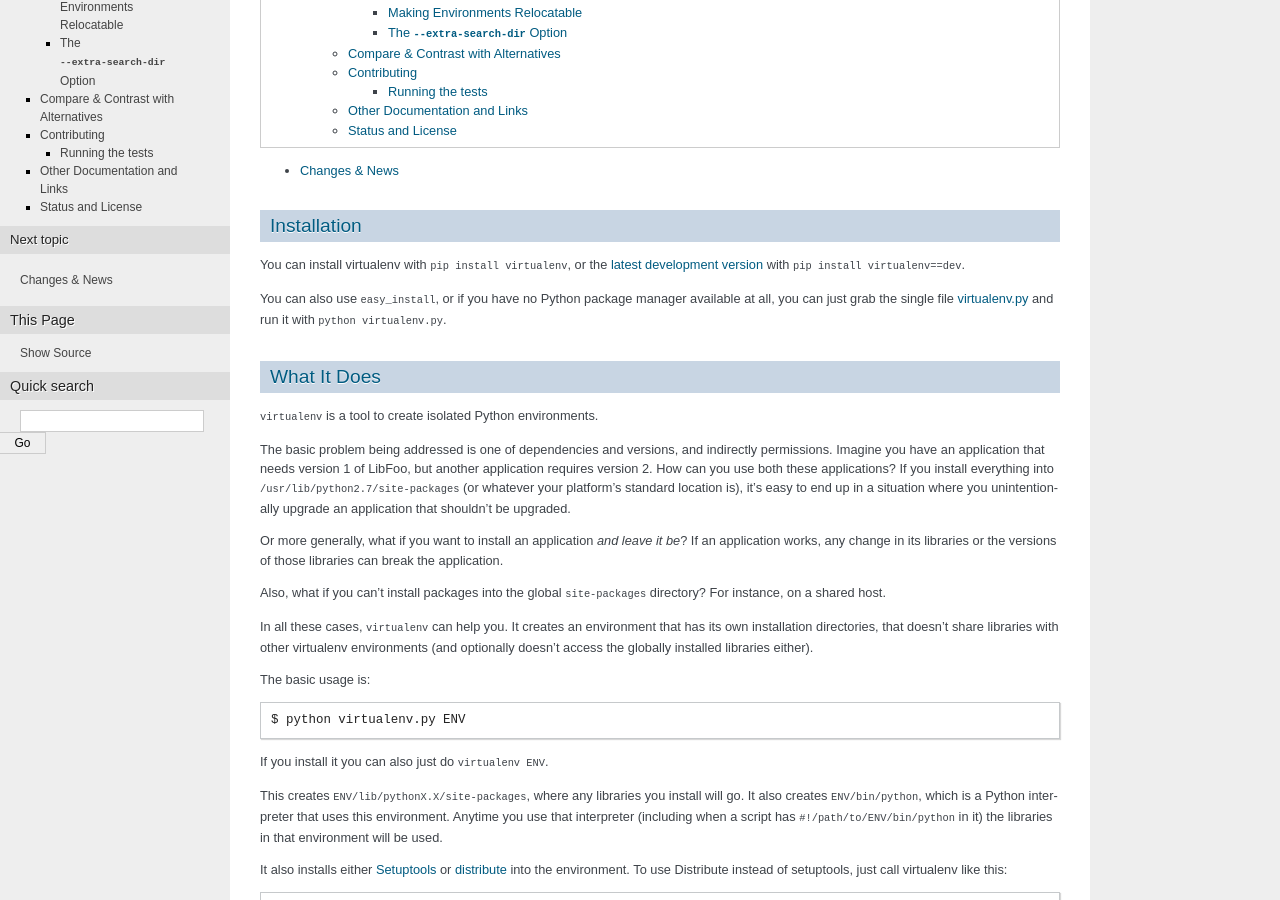
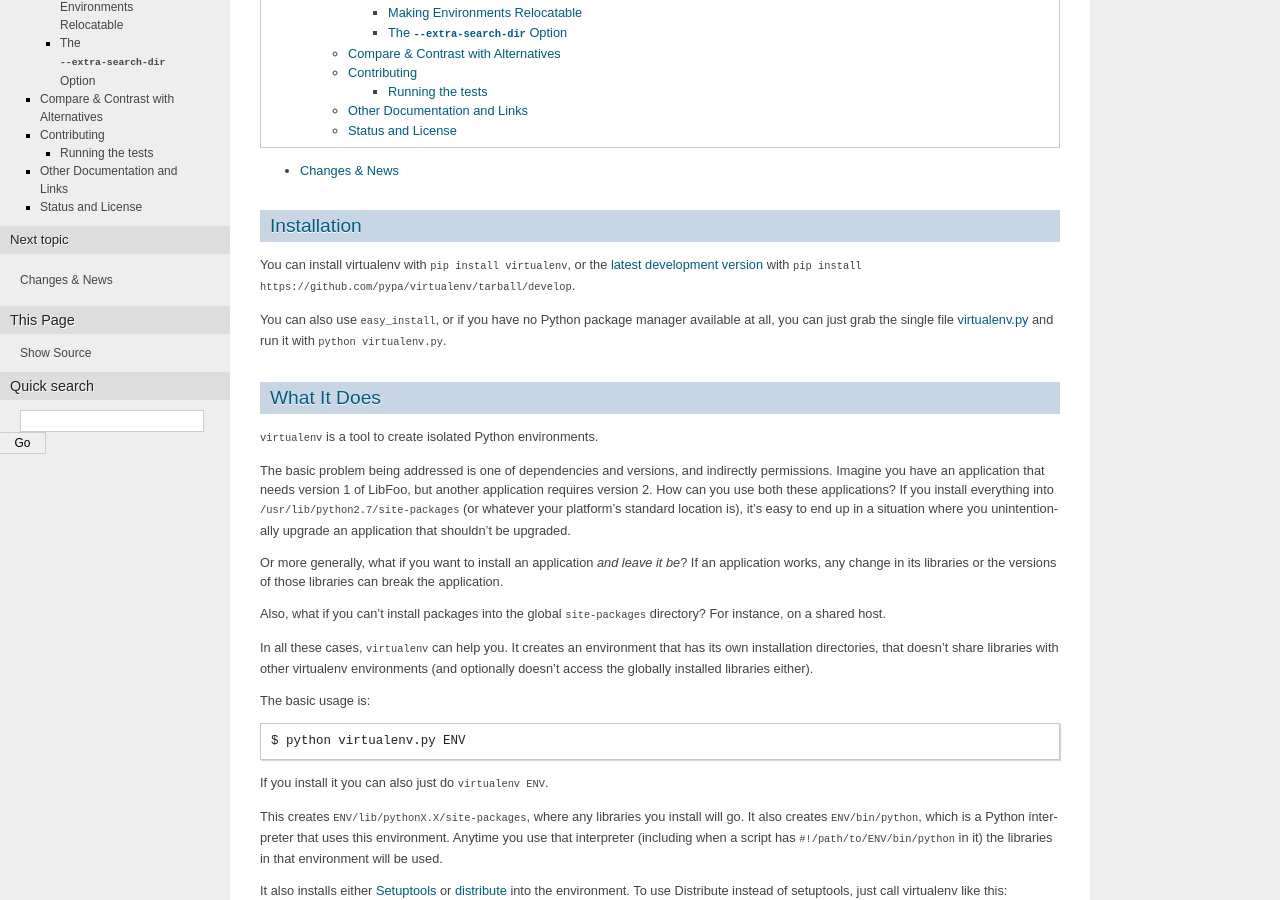
Before and after one commit to pypa/virtualenv, a Sphinx documentation site: the page built from docs/index.txt, in a window 1280 px wide and 900 px high, scrolled down 420 px. Built offline with Sphinx 7.4.7, drawn with Linux system fonts in a browser that asks for light colours.

Commit message:
Fix instructions for installing development version. Fixes GH-287; thanks Chris Jerdonek for the report.

```diff
--- a/docs/index.txt
+++ b/docs/index.txt
@@ -17,8 +17,8 @@
 ------------
 
 You can install virtualenv with ``pip install virtualenv``, or the `latest
-development version <https://github.com/pypa/virtualenv/tarball/develop#egg=virtualenv-dev>`_
-with ``pip install virtualenv==dev``.
+development version <https://github.com/pypa/virtualenv/tarball/develop>`_
+with ``pip install https://github.com/pypa/virtualenv/tarball/develop``.
 
 You can also use ``easy_install``, or if you have no Python package manager
 available at all, you can just grab the single file `virtualenv.py`_ and run
```
